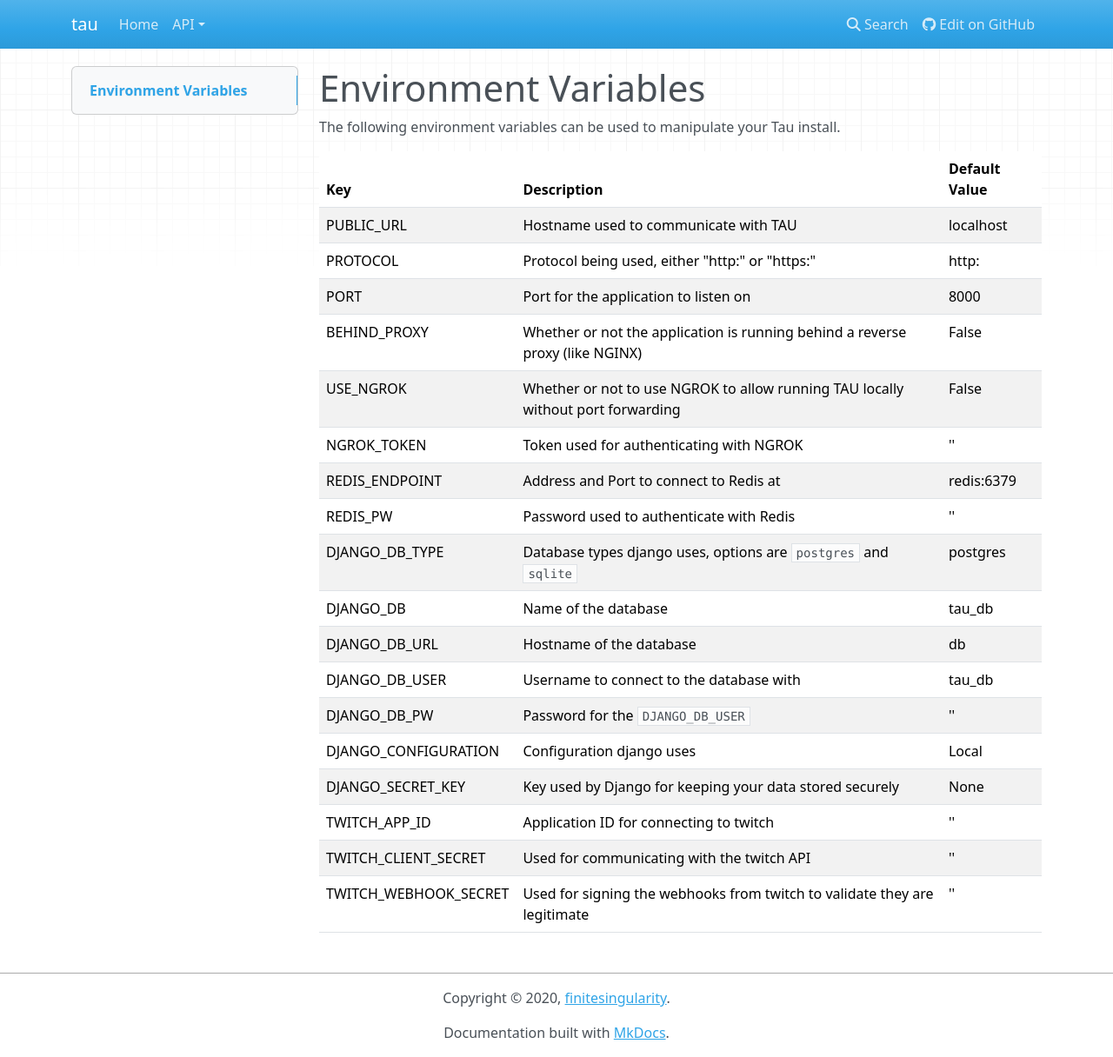
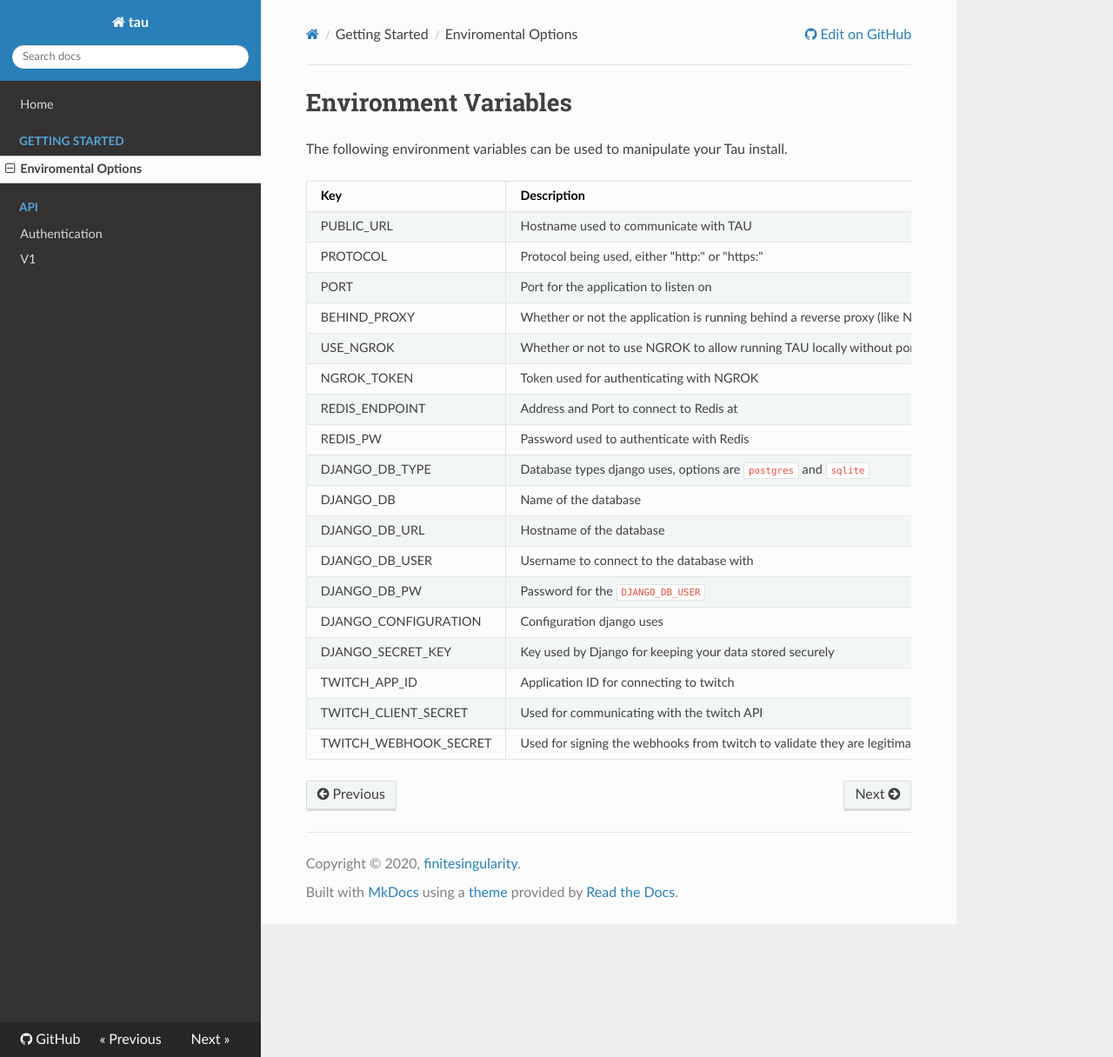
Before and after one commit to Team-TAU/tau, an MkDocs documentation site: the page built from docs/env_options.md, in a window 1280 px wide and 1216 px high. Shown: the whole window at 87% size. Built offline with MkDocs 1.6.1, drawn with Linux system fonts in a browser that asks for light colours; nearby versions of some CDN libraries; some of the changed lines change nothing that is shown.

Commit message:
Initial documentation for the Twitch Events api endpoint
Add post requests for twitch-events

Adjust order of arguments to make it easier to read

Create heartbeat endpoint documentation

Create streamers endpoint documentation

Document the twitch scopes endpoint

Document the helix scopes endpoint

Minor tweaks

fix doc based on info from issue

fix doc based on info from issue

Update mkdocs.yml to point to the new doc and remove the bad doc

Build mkdocs using github actions

fix ubuntu version

fix runs-on tag

rename job

Remove my branch from branch list

Add trailing new line

Add trailing new line

Add json highlighting for languages

Minor adjustments to the docs

add env_options.md to mkdocs page

````diff
--- /dev/null
+++ b/docs/api/v1.md
@@ -0,0 +1,385 @@
+# v1 Endpoints
+
+## Twitch Events
+The twitch events endpoint allows you to query the twitch events stored in the database, as well as the ability to trigger test events.
+
+### GET `/api/v1/twitch-events`
+Get a list of the most recent events that have been received.  This endpoint is paginated, meaning that you may need to make multiple requests to get the data that you want. To know the URLs for pagination, see the `next` and `previous` fields in.
+
+#### Request
+```bash
+curl http://<TAU_SERVER>/api/v1/twitch-events -H 'Authorization: Token <AUTH_TOKEN>'
+```
+
+#### Response
+```json
+{
+    "next": "http://localhost:8000/api/v1/twitch-events?cursor=cD0yMDIxLTA2LTI1KzA0JTNBMDclM0ExMS4zMTczOTclMkIwMCUzQTAw",
+    "previous": null,
+    "results": [
+        {
+            "id": "cd1d8698-7d36-4a0e-9f60-e796b2cf277f",
+            "event_id": "ln5OqB4kadShCJmzcwNq9qUxhJMMnZEhm3jMRW77vL8=",
+            "event_type": "stream-offline",
+            "event_source": "EventSub",
+            "event_data": {
+                "broadcaster_user_id": "501585826",
+                "broadcaster_user_name": "4DavidBlue",
+                "broadcaster_user_login": "4davidblue"
+            },
+            "created": "2021-06-26T05:42:29+0000",
+            "origin": "twitch"
+        },
+        ...
+      }
+    ]
+}
+```
+
+Filters are also supported by the twitch events endpoint in order to limit results.  Supported filters:
+* Event Type (`event_type`)
+* User ID (`user_id`)
+* Username (`user_name`)
+* Reward ID (`reward_id`)
+* Recipient User ID (`recipient_user_id`)
+* Recipient User Name (`recipient_user_name`)
+* Raid Broadcaster ID (`raid_broadcaster_id`)
+* Raid Broadcaster Name (`raid_broadcaster_name`)
+
+Filters can be specified using query parameters, and multiple filters can be specified, for example to get all raid events from `BaldBeardedBuilder`:
+#### Request
+```bash
+curl http://<TAU_SERVER>/api/v1/twitch-events?event_type=raid&user_name=baldbeardedbuilder -H 'Authorization: Token <AUTH_TOKEN>'
+```
+
+### POST `/api/v1/twitch-events`
+Leveraging POST requests you are able to add entries to the database.  Note this endpoint will make the event origin appear as coming from twitch.
+
+#### Request
+```bash
+curl --request POST http://<TAU_SERVER>/api/v1/twitch-events -H 'Authorization: Token <AUTH_TOKEN>' -H 'Content-type: application/json' --data '{"event_type":"stream-offline","event_source":"EventSub","event_data":{"broadcaster_user_id":"536397236","broadcaster_user_name":"FiniteSingularity","broadcaster_user_login":"finitesingularity"}}'
+```
+
+#### Response:
+```json
+{
+  "id": "d760ecf6-266d-4e7d-9c18-05fe6ce07abf",
+  "event_id": null,
+  "event_type": "stream-offline",
+  "event_source": "EventSub",
+  "event_data": {
+    "broadcaster_user_id": "536397236",
+    "broadcaster_user_name": "FiniteSingularity",
+    "broadcaster_user_login": "finitesingularity"
+  },
+  "created": "2021-06-26T18:47:36+0000",
+  "origin": "twitch"
+}
+```
+
+### POST `/api/v1/twitch-events/<EVENT_TYPE>/test`
+Use this endpoint to create test entries that are sent to your application and stored in the database.
+
+#### Request
+```shell
+curl --request POST http://<TAU_SERVER>/api/v1/twitch-events/stream-offline/test -H 'Authorization: Token <AUTH_TOKEN>' -H 'Content-type: application/json'  --data '{"broadcaster_user_id":"536397236","broadcaster_user_name":"FiniteSingularity","broadcaster_user_login":"finitesingularity"}'
+```
+
+#### Response
+```json
+{
+  "id": null,
+  "event_id": "0c22e9ab-0c13-44e8-9ce1-c4f5cab11d51",
+  "event_type": "stream-offline",
+  "event_source": "TestCall",
+  "event_data": {
+    "broadcaster_user_id": "536397236",
+    "broadcaster_user_name": "FiniteSingularity",
+    "broadcaster_user_login": "finitesingularity"
+  },
+  "created": "2021-06-27T17:39:19.753994+00:00",
+  "origin": "test"
+}
+```
+
+## Heartbeats
+The heartbeat endpoint allows you to perform a health check on the server application.  It does not require authentication/authorization, and on success will return an `http 200` with the message outlined below.
+
+### GET `/api/v1/heartbeat`
+#### Request
+```bash
+curl http://<TAU_SERVER>/api/v1/heartbeat
+```
+
+#### Response
+```json
+{
+  "message": "pong"
+}
+```
+
+## Streamers
+The streamers API lists all the streamers that you are monitoring for notifications when they go online/offline.  You can also get a list of their streams on a nested endpoint.
+
+### GET `/api/v1/streamers`
+Get the list of streamers TAU is monitoring for online/offline notifications
+
+#### Request
+```bash
+curl http:<TAU_SERVER>/api/v1/streamers -H 'Authorization: Token <AUTH_TOKEN>'
+```
+
+#### Response
+```json
+[
+  {
+    "id": "e61a6604-9757-4b89-9f0d-4b9b446e95f8",
+    "twitch_username": "FiniteSingularity",
+    "twitch_id": "536397236",
+    "streaming": false,
+    "disabled": false,
+    "created": "2021-06-24T04:13:40+0000",
+    "updated": "2021-06-26T06:52:49+0000"
+  }
+]
+```
+
+### POST `/api/v1/streamers`
+Add a streamer to monitor for online/offline notifications
+
+#### Request
+```bash
+curl --request POST http://<TAU_SERVER>/api/v1/streamers  -H 'Authorization: Token <AUTH_TOKEN>' -H 'Content-type: application/json' --data '{"twitch_username":"TwitchDev","streaming":false,"disabled":false}'
+```
+
+#### Response
+```json
+{
+  "id": "1e10ea57-4c7d-475c-9d09-b15083b7cc79",
+  "twitch_username": "TwitchDev",
+  "twitch_id": "141981764",
+  "streaming": false,
+  "disabled": false,
+  "created": "2021-06-27T01:23:17+0000",
+  "updated": "2021-06-27T01:23:17+0000"
+}
+```
+
+### GET `/api/v1/streamers/<ID>`
+Get the details for a specific streamer
+
+#### Request
+```bash
+curl http:<TAU_SERVER>/api/v1/streamers/<ID> -H 'Authorization: Token <AUTH_TOKEN>'
+```
+
+#### Response
+```json
+{
+  "id": "e61a6604-9757-4b89-9f0d-4b9b446e95f8",
+  "twitch_username": "FiniteSingularity",
+  "twitch_id": "536397236",
+  "streaming": false,
+  "disabled": false,
+  "created": "2021-06-24T04:13:40+0000",
+  "updated": "2021-06-26T06:52:49+0000"
+}
+```
+
+### GET `/api/v1/streamers/<ID>/streams`
+Get a list of streams for a specific streamer
+
+#### Request
+```bash
+curl http:<TAU_SERVER>/api/v1/streamers/<ID>/streams -H 'Authorization: Token <AUTH_TOKEN>'
+```
+
+#### Response
+```json
+{
+  "count": 3,
+  "next": null,
+  "previous": null,
+  "results": [
+    {
+      "id": "36071e1c-bccd-46f6-bae7-5662f748dece",
+      "stream_id": "42566059805",
+      "user_id": "501585826",
+      "user_login": "4davidblue",
+      "user_name": "4davidblue",
+      "game_id": "509658",
+      "game_name": "Just Chatting",
+      "type": "live",
+      "title": "CELEBRITY GUEST 🡆 !guest !wp !gif !donate !freesub",
+      "viewer_count": 0,
+      "started_at": "2021-06-26T23:51:07+0000",
+      "ended_at": null,
+      "language": "en",
+      "thumbnail_url": "https://static-cdn.jtvnw.net/previews-ttv/live_user_4davidblue-{width}x{height}.jpg",
+      "tag_ids": null,
+      "is_mature": false
+    },
+    ...
+  ]
+}
+```
+
+### GET `/api/v1/streamers/<ID>/streams/latest`
+Gets the latest stream for a specific streamer
+
+#### Request
+```bash
+curl http:<TAU_SERVER>/api/v1/streamers/<ID>/streams/latest -H 'Authorization: Token <AUTH_TOKEN>'
+```
+
+#### Response
+```json
+{
+  "id": "36071e1c-bccd-46f6-bae7-5662f748dece",
+  "stream_id": "42566059805",
+  "user_id": "501585826",
+  "user_login": "4davidblue",
+  "user_name": "4davidblue",
+  "game_id": "509658",
+  "game_name": "Just Chatting",
+  "type": "live",
+  "title": "CELEBRITY GUEST 🡆 !guest !wp !gif !donate !freesub",
+  "viewer_count": 0,
+  "started_at": "2021-06-26T23:51:07+0000",
+  "ended_at": null,
+  "language": "en",
+  "thumbnail_url": "https://static-cdn.jtvnw.net/previews-ttv/live_user_4davidblue-{width}x{height}.jpg",
+  "tag_ids": null,
+  "is_mature": false
+}
+```
+
+## Twitch Scopes
+Lists the available twitch scopes and if they are required or not
+
+### GET `/api/v1/twitch/scopes`
+
+#### Request
+```bash
+curl http://<TAU_SERVER>/api/v1/twitch/scopes -H 'Authorization: Token <AUTH_TOKEN>'
+```
+
+#### Response
+```json
+[
+  {
+    "id": "a2da0132-760a-4776-8c2d-827ce177d07f",
+    "scope": "analytics:read:extensions",
+    "required": false
+  },
+  {
+    "id": "65c285f5-4b6e-4a3d-9e72-b562b94a7785",
+    "scope": "analytics:read:games",
+    "required": false
+  },
+  ...
+]
+```
+
+### POST `/api/v1/twitch/scopes`
+Create a new scope, **be careful you probably don't want to do this**, if you add a duplicate it will mess up the UI.
+
+#### Request
+```bash
+curl --request POST http://<TAU_SERVER>/api/v1/twitch/scopes/  -H 'Authorization: Token <AUTH_TOKEN>' -H 'Content-type: application/json' --data '{"scope":"user:read:subscriptions","required":false}'
+```
+
+#### Response
+```json
+{
+  "id": "11585ceb-cae2-4c3a-b6ff-60e774632fc2",
+  "scope": "user:read:subscriptions",
+  "required": false
+}
+```
+
+### GET `/api/v1/twitch/scopes/<ID>`
+Get information on a specific twitch scope by ID
+
+#### Request
+```bash
+curl http://<TAU_SERVER>/api/v1/twitch/scopes/<ID> -H 'Authorization: Token <AUTH_TOKEN>'
+```
+
+#### Response
+```json
+{
+  "id": "524836e3-71b3-4521-8b07-e7d44d754926",
+  "scope": "user:read:subscriptions",
+  "required": false
+}
+```
+
+## Helix Endpoints
+A breakdown of helix endpoints, what HTTP method they use, and what scope they require
+
+### GET `/api/v1/twitch/helix-endpoints`
+Gets data on all the helix endpoints
+
+#### Request
+```bash
+curl http://<TAU_SERVER>/api/v1/twitch/helix-endpoints -H 'Authorization: Token <AUTH_TOKEN>'
+```
+
+#### Response
+```json
+[
+  {
+    "id": "3e2dc3a8-3faa-4fd8-9c96-b6f1a86c846c",
+    "description": "Start Commercial",
+    "endpoint": "channels/commercial",
+    "method": "POST",
+    "reference_url": "https://dev.twitch.tv/docs/api/reference#start-commercial",
+    "token_type": "OA",
+    "scope": "f2be15e3-efe4-4e1f-b3df-013981ebdc61"
+  },
+  ...
+]
+```
+
+### POST `/api/v1/twitch/helix-endpoints`
+Create a new helix endpoint definition, **be careful you probably don't want to do this**, if you add a duplicate it will mess up the UI.
+
+#### Request
+```bash
+curl --request POST http://<TAU_SERVER>/api/v1/twitch/helix-endpoints  -H 'Authorization: Token <AUTH_TOKEN>' -H 'Content-type: application/json' --data '{"description":"Get Webhook Subscriptions","endpoint":"webhooks/subscriptions","method":"GET","reference_url":"https://dev.twitch.tv/docs/api/reference#get-webhook-subscriptions","token_type":"AP","scope":null}'
+```
+
+#### Response
+```json
+{
+  "id": "5e256700-1cfe-4eef-bf0b-dd3c6f541377",
+  "description": "Get Webhook Subscriptions",
+  "endpoint": "webhooks/subscriptions",
+  "method": "GET",
+  "reference_url": "https://dev.twitch.tv/docs/api/reference#get-webhook-subscriptions",
+  "token_type": "AP",
+  "scope": null
+}
+```
+
+### GET `/api/v1/twitch/helix-endpoints/<ID>`
+Get the details for a specific helix endpoint by ID
+
+#### Request
+```bash
+curl http://<TAU_SERVER>/api/v1/twitch/helix-endpoints/<ID> -H 'Authorization: Token <AUTH_TOKEN>'
+```
+
+#### Response
+```json
+{
+  "id": "5e256700-1cfe-4eef-bf0b-dd3c6f541377",
+  "description": "Get Webhook Subscriptions",
+  "endpoint": "webhooks/subscriptions",
+  "method": "GET",
+  "reference_url": "https://dev.twitch.tv/docs/api/reference#get-webhook-subscriptions",
+  "token_type": "AP",
+  "scope": null
+}
+```
--- a/mkdocs.yml
+++ b/mkdocs.yml
@@ -1,12 +1,22 @@
 site_name: tau
 site_description: Twith API Unifier
-repo_url: https://github.com/finitesingularity/tau
+repo_url: https://github.com/Team-TAU/tau
 site_dir: site
 copyright: Copyright &copy; 2020, <a href="https://github.com/finitesingularity">finitesingularity</a>.
 dev_addr: 0.0.0.0:8001
 
+theme:
+    name: readthedocs
+    highlightjs: true
+    hljs_languages:
+        - yaml
+        - json
+        - bash
+
 nav:
   - Home: 'index.md'
+  - Getting Started:
+    - Enviromental Options: 'env_options.md'
   - API:
     - Authentication: 'api/authentication.md'
-    - Users: 'api/users.md'
+    - V1: 'api/v1.md'
````
Also changed, not shown: 1 other file.
